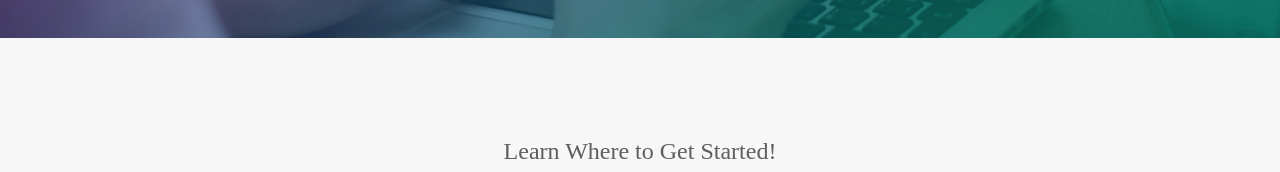
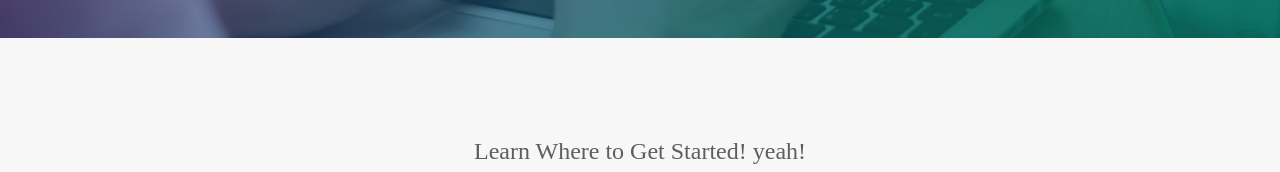
Before and after one commit to garikazu/garikazu.github.io, a plain HTML site: page index.html in a window 1280 px wide. Shown: the part 628-800 px from the top of the page. Drawn offline with Linux system fonts and the light colour scheme.

Commit message:
Update index.html

```diff
--- a/index.html
+++ b/index.html
@@ -36,7 +36,7 @@
   <div class="lesson-wrapper">
     <div class="container">
       <div class="heading">
-        <h2>Learn Where to Get Started!</h2>
+        <h2>Learn Where to Get Started! yeah!</h2>
       </div>
       <div class="lessons">
         <div class="lesson">
```
